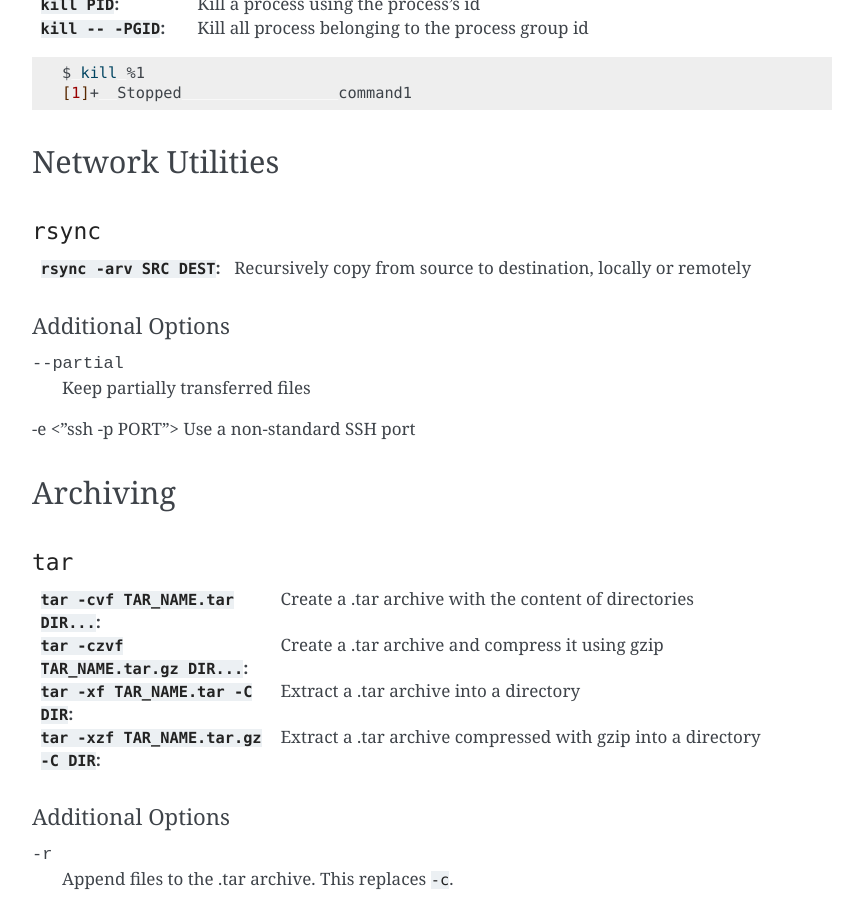
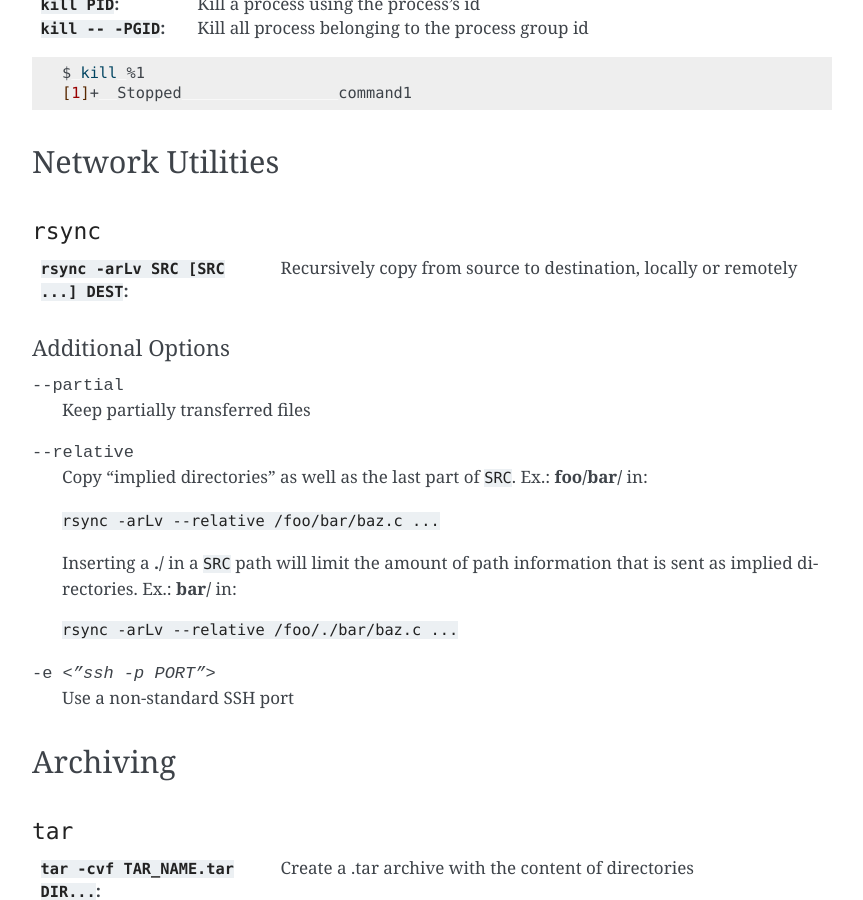
Before and after one commit to satyaog/cli-cheatsheet, a Sphinx documentation site: the page built from docs/source/index.rst, in a window 1280 px wide and 900 px high, scrolled down 5603 px. Shown: the whole window, without its empty margins (168-1031 px from the left). Built offline with Sphinx 7.4.7, drawn with Linux system fonts in a browser that asks for light colours.

Commit message:
Update index.rst

```diff
--- a/docs/source/index.rst
+++ b/docs/source/index.rst
@@ -342,13 +342,22 @@ Network Utilities
 ``rsync``
 =========
 
-:``rsync -arv SRC DEST``: Recursively copy from source to destination, locally or remotely
+:``rsync -arLv SRC [SRC ...] DEST``: Recursively copy from source to destination, locally or remotely
 
 Additional Options
 ------------------
 
---partial          Keep partially transferred files
--e <"ssh -p PORT"> Use a non-standard SSH port
+--partial            Keep partially transferred files
+--relative
+   Copy "implied directories" as well as the last part of ``SRC``. Ex.: **foo/bar/** in:
+
+   ``rsync -arLv --relative /foo/bar/baz.c ...``
+
+   Inserting a **./** in a ``SRC`` path will limit the amount of path information that is sent as implied directories. Ex.: **bar/** in:
+
+   ``rsync -arLv --relative /foo/./bar/baz.c ...``
+-e <"ssh -p PORT">
+   Use a non-standard SSH port
 
 *********
 Archiving
```
